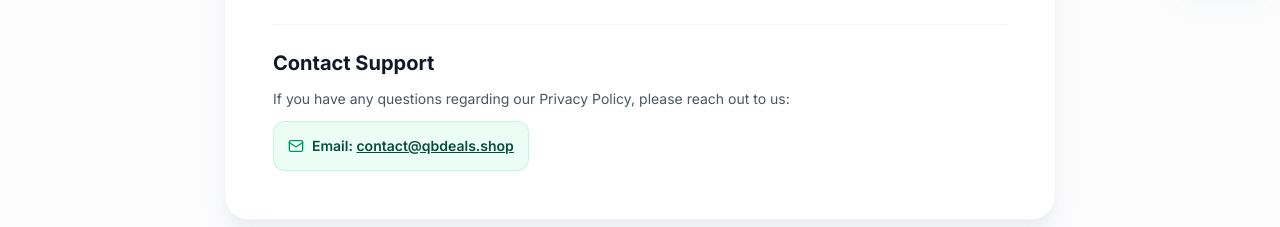
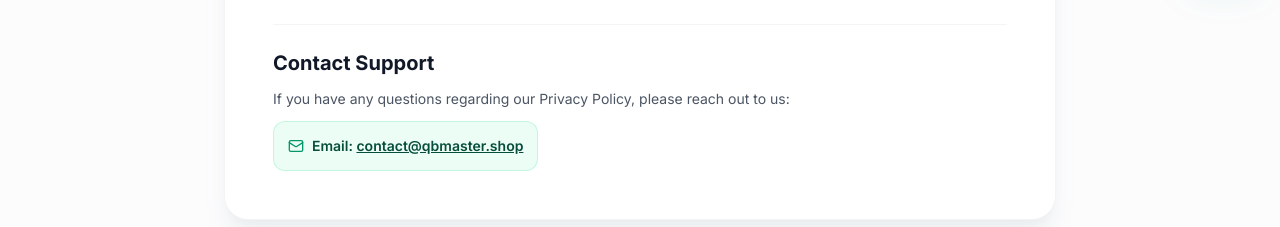
Before and after one commit to mariaelguli-hub/qbmaster.shop, a React (Vite) app: page /#/privacy-policy in a window 1280 px wide. Shown: the part 820-1047 px from the top of the page. Built offline with nearby package versions, Linux system fonts and the light colour scheme; no server answers; the database is empty; sample sign-in values are in the browser's storage.

Commit message:
Update PrivacyPolicy.jsx

```diff
--- a/src/pages/PrivacyPolicy.jsx
+++ b/src/pages/PrivacyPolicy.jsx
@@ -7,8 +7,8 @@ export default function PrivacyPolicy() {
   return (
     <>
       <Helmet>
-        <title>Privacy Policy — QB DEALS</title>
-        <meta name="description" content="Privacy Policy for QB DEALS explaining how we collect and protect your data." />
+        <title>Privacy Policy — QB MASTER</title>
+        <meta name="description" content="Privacy Policy for QB MASTER explaining how we collect and protect your data." />
       </Helmet>
 
       <section className="py-12 lg:py-20 bg-gray-50/50">
@@ -83,7 +83,7 @@ export default function PrivacyPolicy() {
               </p>
               <div className="inline-flex items-center gap-2 p-3.5 bg-emerald-50 rounded-xl text-emerald-900 font-semibold text-sm border border-emerald-200/60">
                 <Mail className="w-4 h-4 text-emerald-600" />
-                <span>Email: <a href="mailto:contact@qbdeals.shop" className="underline hover:text-emerald-700">contact@qbdeals.shop</a></span>
+                <span>Email: <a href="mailto:contact@qbmaster.shop" className="underline hover:text-emerald-700">contact@qbmaster.shop</a></span>
               </div>
             </div>
 
```
